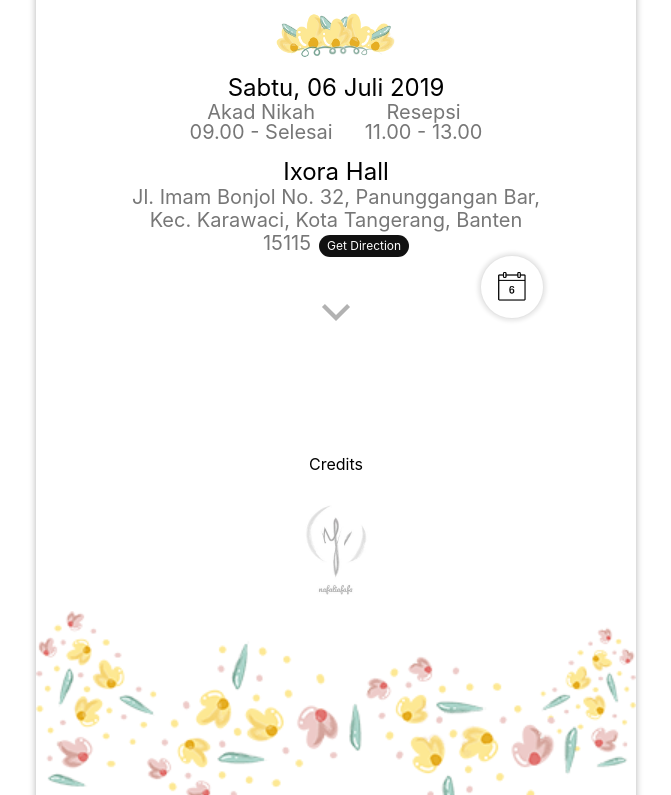
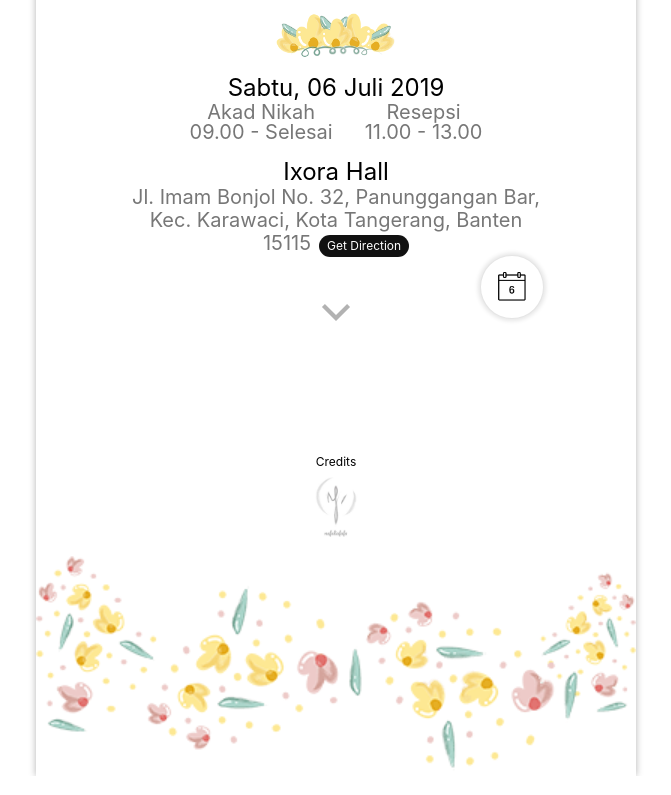
Before and after one commit to mikqi/wedding.rivki.id, a React (Create React App) app: page / in a window 1280 px wide. Shown: the part 441-1236 px from the top of the page, without its empty margins (304-975 px from the left). Built offline with nearby package versions, Linux system fonts and the light colour scheme; no server answers; a web font is replaced by a local one.

Commit message:
add url signature

```diff
--- a/src/App.tsx
+++ b/src/App.tsx
@@ -101,10 +101,12 @@ function App() {
         </div>
       </div>
       <div className="flex justify-center flex-column w-50 center mt4">
-        <div className="center mt5 mb4">
+        <div className="center mt5 mb2 f7">
           Credits
         </div>
-        <img src={signature} className="center w-30" />
+        <a href="https://www.instagram.com/nafaliafafasignature/" className="center w-20" target="_blank">
+          <img src={signature} />
+        </a>
       </div>
       <a
         className="link gray dib h3 w3 br-100 mr3 pa3 ba b--black-10 shadow-hover save-date"
```
